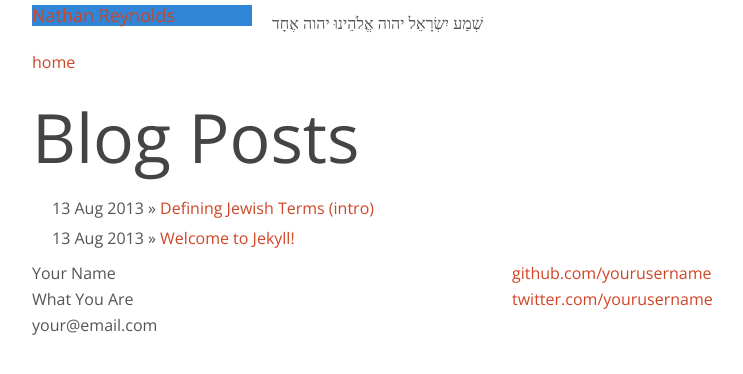
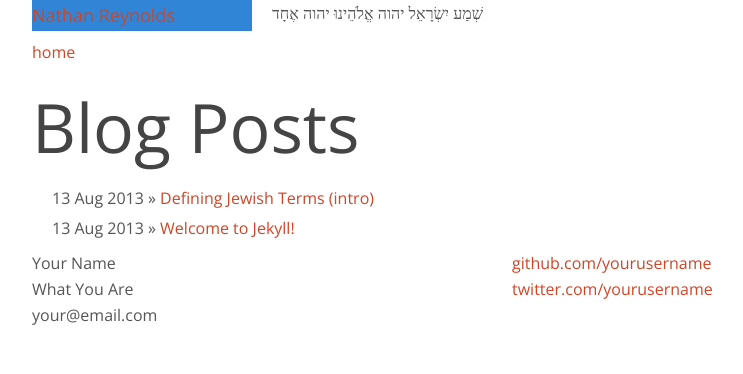
Before and after one commit to nathanreynolds/nathanreynolds.github.io, a Jekyll site: the page built from index.html, in a window 1280 px wide. Shown: the top 374 px of the page, without its empty margins (138-881 px from the left). Built offline with Jekyll 4.4.1, drawn with Linux system fonts in a browser that asks for light colours; Markdown is read by kramdown in place of the engine named in the settings.

Commit message:
Fixed blue name tab
For real

```diff
--- a/_layouts/default.html
+++ b/_layouts/default.html
@@ -44,7 +44,7 @@
 
   <div class="container">
     <header role="header" class="row">
-      <h1 class="title" role="header"><a href="/" class="three columns">{{ site.name }}</a></h1>
+      <h1 class="three columns" role="header"><a href="/">{{ site.name }}</a></h1>
       <p role="sub-header" class="hebrew nine columns" title="[HEBREW] Sh'ma Yisrael Adonai Eloheinu Adonai Eḥad [ENGLISH] Hear, O Israel: the Lord is our God, the Lord is One">
         שְׁמַע יִשְׂרָאֵל יהוה אֱלֹהֵינוּ יהוה אֶחָד
       </p>
--- a/_sass/_custom.scss
+++ b/_sass/_custom.scss
@@ -2,8 +2,9 @@
 
 h1[role="header"]{
 	font-size: $med;
+	background: $primary-color;
 }
 
 h1[role="header"] a{
-	background: $primary-color;
+	display: block;
 }
--- a/css/gumby.css
+++ b/css/gumby.css
@@ -1877,6 +1877,6 @@
 table.rounded thead ~ tr:last-child td:first-child, table.rounded tbody tr:last-child td:first-child { border-bottom-left-radius: 4px; }
 table.rounded thead th, table.rounded thead td, table.rounded caption + tbody tr:first-child td, table.rounded > tbody:first-child tr:first-child td { border-top: 0; }
 
-h1[role="header"] { font-size: 18px; }
-
-h1[role="header"] a { background: #3085d6; }
+h1[role="header"] { font-size: 18px; background: #3085d6; }
+
+h1[role="header"] a { display: block; }
```
Also changed, not shown: 4 other files.
